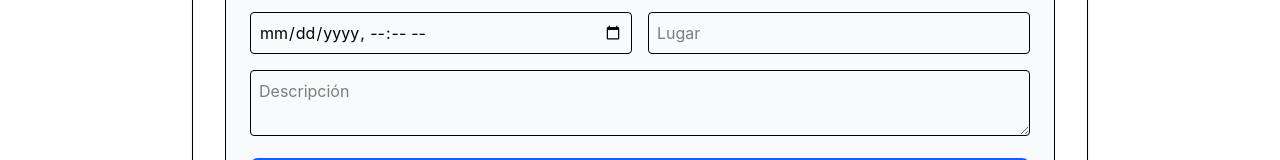
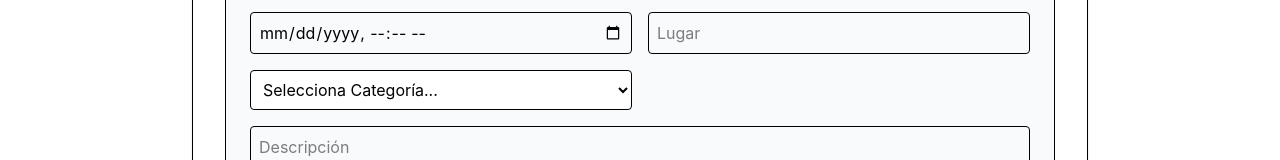
Before and after one commit to pep-vnd/conil.com, a Next.js app: page /gestionar in a window 1280 px wide. Shown: the part 325-485 px from the top of the page. Built offline with nearby package versions, Linux system fonts and the light colour scheme; no server answers; the database is empty.

Commit message:
Aplition error solucion

```diff
--- a/src/app/gestionar/page.tsx
+++ b/src/app/gestionar/page.tsx
@@ -16,6 +16,15 @@ export default async function PanelGestion() {
             <input name="image_url" placeholder="URL Imagen (JPG/PNG)" className="p-2 border rounded" />
             <input name="date" type="datetime-local" className="p-2 border rounded" required />
             <input name="location" placeholder="Lugar" className="p-2 border rounded" required />
+            <select name="category" className="p-2 border rounded bg-white" required>
+              <option value="">Selecciona Categoría...</option>
+              <option value="Musica">Música</option>
+              <option value="Gastronomia">Gastronomía</option>
+              <option value="Deporte">Deporte</option>
+              <option value="Cultura">Cultura</option>
+              <option value="Fiesta">Fiesta</option>
+              <option value="Otro">Otro</option>
+            </select>
           </div>
           <textarea name="description" placeholder="Descripción" className="w-full p-2 border rounded" />
           <button type="submit" className="w-full bg-blue-600 text-white p-3 rounded-lg font-bold">Publicar Ahora</button>
```
